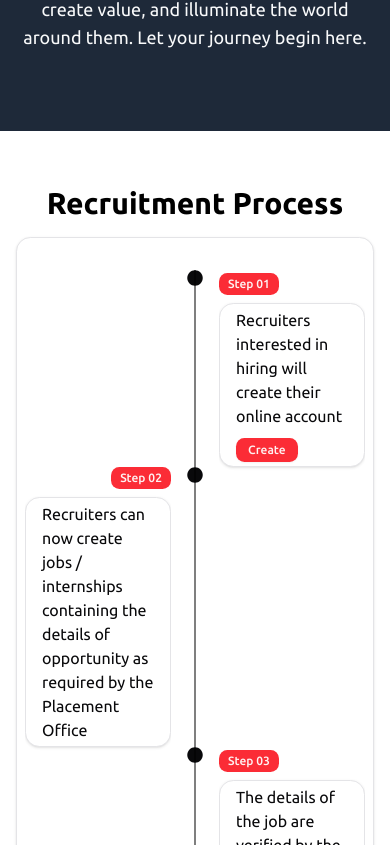
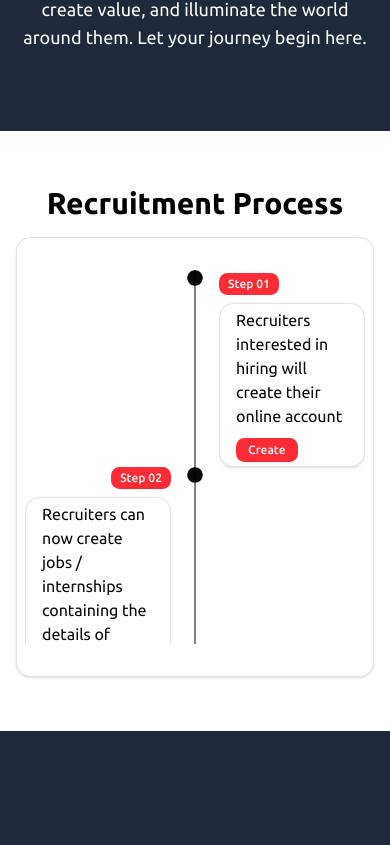
Before and after one commit to manish-gkv/COAC-frontend, a React (Vite) app: page / in a window 390 px wide. Shown: the part 2759-3604 px from the top of the page. Built offline with nearby package versions, Linux system fonts and the light colour scheme; a web font is replaced by a local one.

Commit message:
Fixed Mobile-Dsktop Size of Recuitment Process

```diff
--- a/src/components/pages/LandingPage.jsx
+++ b/src/components/pages/LandingPage.jsx
@@ -185,7 +185,7 @@ function WhyRecruit() {
 
 function RecruitmentProcess() {
     return (
-        <div id="recuitmentProcess" className="flex flex-col items-center justify-center px-4 py-20 bg-white text-black max-w-2xl h-screen  mx-auto">
+        <div id="recuitmentProcess" className="flex flex-col items-center justify-center px-4 py-20 bg-white text-black max-w-2xl h-screen max-h-150 mx-auto">
             <h2 className="text-3xl font-bold mb-4 text-balance text-center">Recruitment Process</h2>
             <Card className="w-full h-full ">
                 <ScrollArea className="w-full h-full p-2 ">
```
